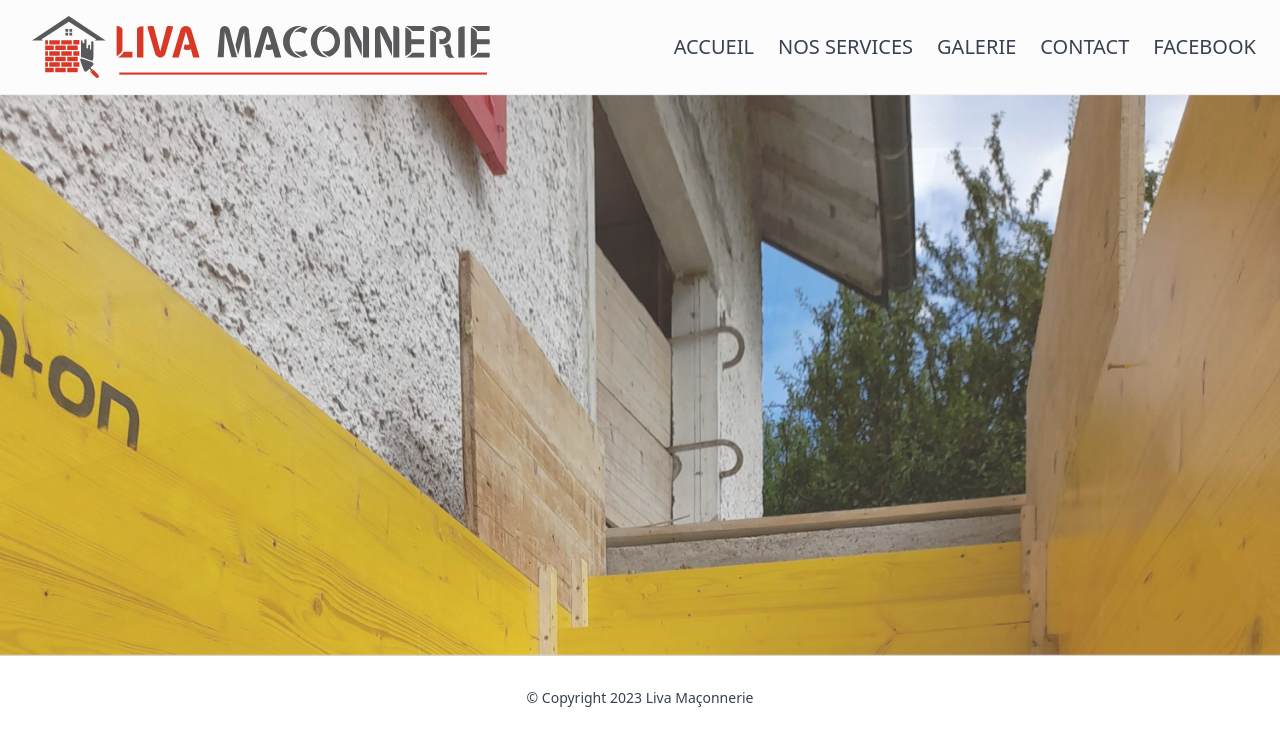
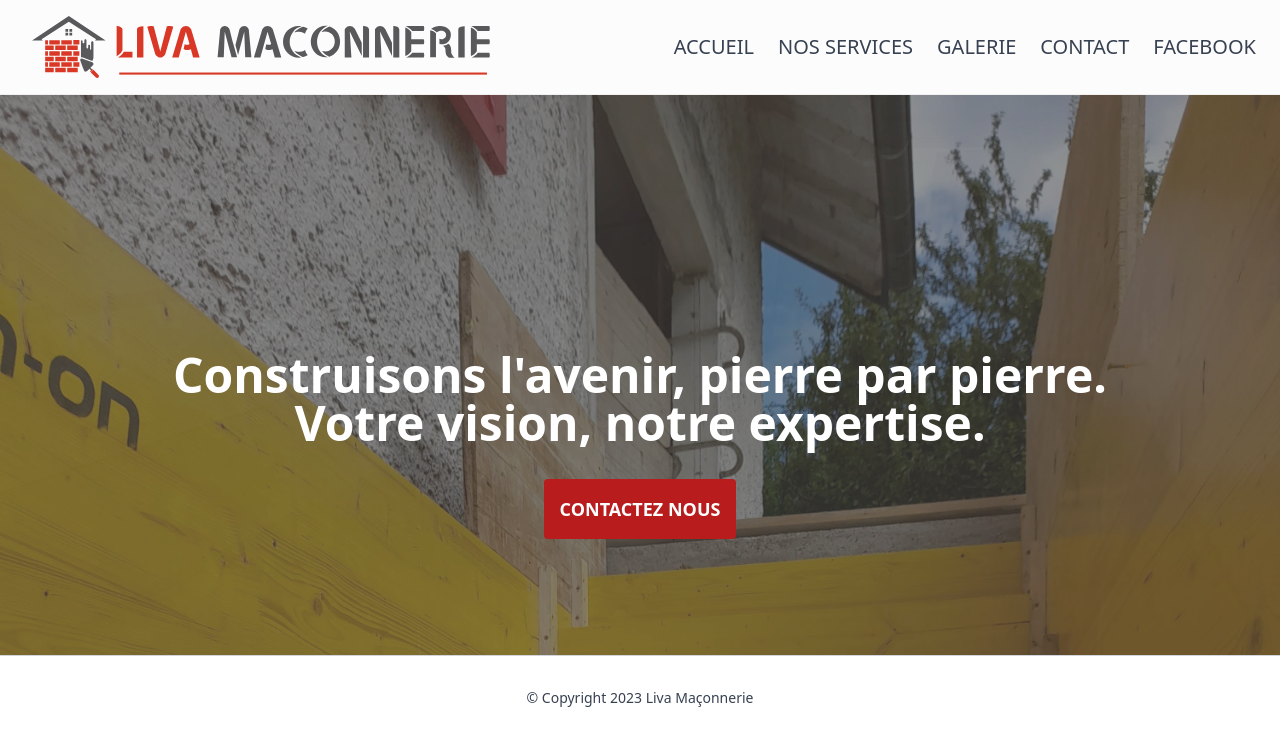
Before and after one commit to jordanlepera/liva, a Next.js app: page / in a window 1280 px wide. Shown: the top 746 px of the page. Built offline with nearby package versions, Linux system fonts and the light colour scheme.

Commit message:
feat(Hero.tsx): add caption text and call to action button to hero component

```diff
--- a/src/components/hero/Hero.tsx
+++ b/src/components/hero/Hero.tsx
@@ -3,6 +3,7 @@
 import 'animate.css';
 
 import Image from 'next/image';
+import Link from 'next/link';
 import React from 'react';
 
 import hero from '@/public/assets/images/hero.jpg';
@@ -39,14 +40,30 @@ const Hero = () => {
             alt="hero liva maçonnerie"
             loading="lazy"
             fill
-            sizes="100vw"
             // eslint-disable-next-line tailwindcss/no-custom-classname
-            className={`animate__animated overflow-hidden object-cover object-top ${
+            className={`animate__animated overflow-hidden object-cover object-top brightness-50 ${
               sliderIndex === index ? 'animate__fadeIn' : 'animate__fadeOut'
             }`}
           />
         );
       })}
+      <div className="absolute top-64 z-10 flex w-full flex-col justify-center md:top-64">
+        <div className="text-lg font-extrabold md:text-5xl">
+          <h1 className="text-center text-white">
+            Construisons l&apos;avenir, pierre par pierre.
+            <br />
+            Votre vision, notre expertise.
+          </h1>
+        </div>
+        <Link href="/contact" className="mx-auto mt-8">
+          <button
+            type="button"
+            className="rounded-sm bg-red-700 p-4 text-base font-bold uppercase text-white transition-all hover:bg-red-600 md:text-lg"
+          >
+            Contactez nous
+          </button>
+        </Link>
+      </div>
     </div>
   );
 };
```
